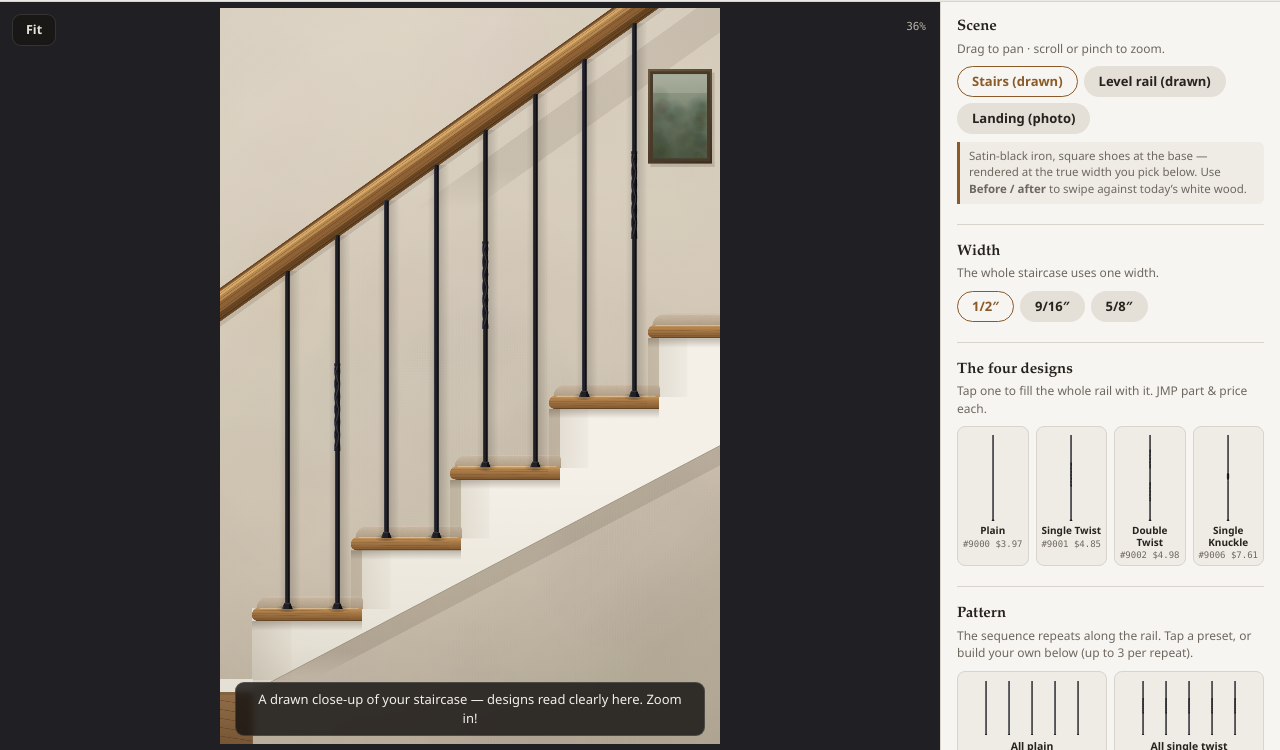
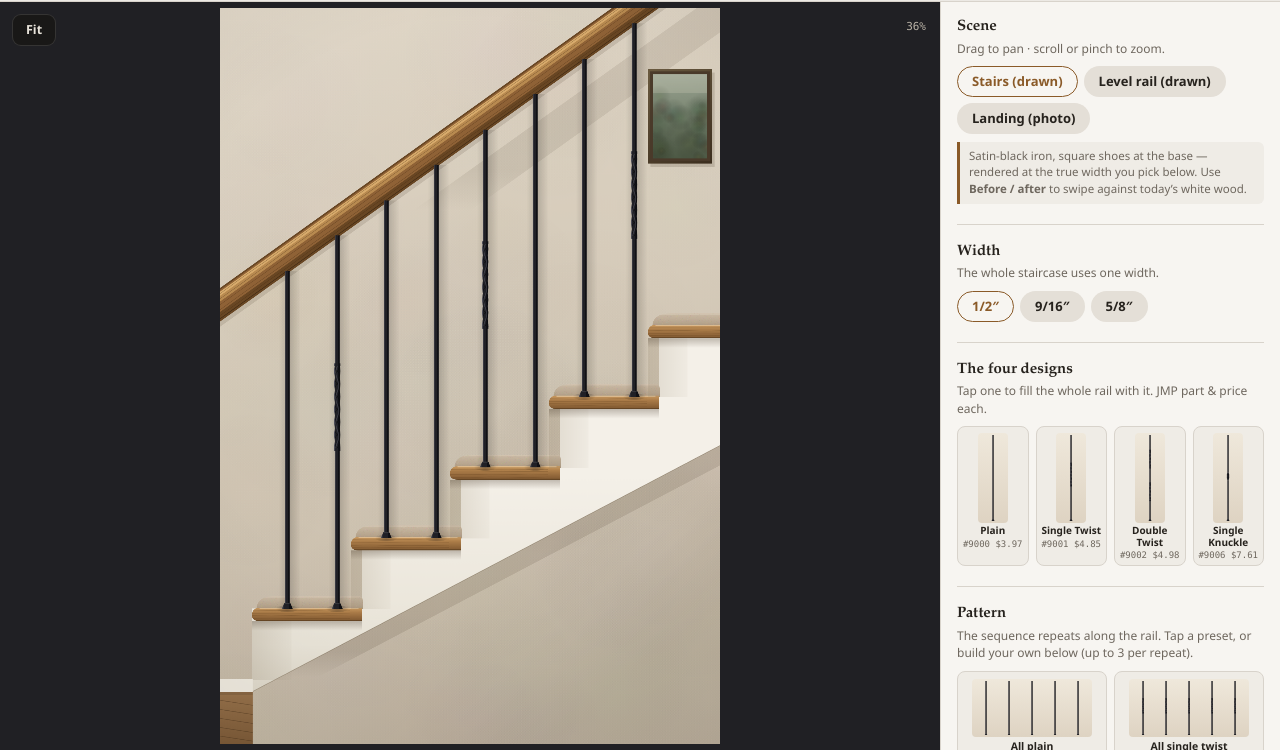
Before and after one commit to dougfraser/baluster-studio, a plain HTML site: page baluster-studio.html in a window 1280 px wide. Shown: the part 50-800 px from the top of the page. Drawn offline with Linux system fonts and the light colour scheme.

Commit message:
mobile fixes: light backdrop behind design/preset icons (dark mode), hints auto-dismiss, no scene-load toasts

```diff
--- a/baluster-studio.html
+++ b/baluster-studio.html
@@ -65,6 +65,7 @@
     display:flex;flex-direction:column;align-items:center;gap:2px}
   .dcard:hover{border-color:var(--accent)}
   .dcard.on{border-color:var(--accent);box-shadow:0 0 0 1px var(--accent)}
+  .dcard canvas, .pcard canvas{background:linear-gradient(#efe8db,#ded3c2);border-radius:4px}
   .dcard canvas{width:30px;height:90px}
   .dcard .dn{font-size:10px;line-height:1.15;text-align:center;font-weight:600}
   .dcard .dp{font:9px var(--mono);color:var(--muted)}
@@ -789,9 +790,6 @@ async function setScene(id){
   }
   S.split=null; $('beforeBtn').classList.remove('on');
   markScenes(); fitView(); updateCost(); invalidate(true); saveSoon();
-  setHint(id==='closeup' ? 'A drawn close-up of your staircase — designs read clearly here. Zoom in!'
-        : id==='level'   ? 'A drawn level run, like your landing. Great for seeing the pattern rhythm.'
-                         : 'Your upstairs landing, real photo. Swipe Before/after to compare with today.');
 }
 function markScenes(){
   document.querySelectorAll('#scenes .chip').forEach(c=>c.classList.toggle('on', c.dataset.id===S.sceneId));
@@ -886,7 +884,12 @@ function fitView(){
   updateZoomLbl(); invalidate();
 }
 function updateZoomLbl(){ $('zoomlbl').textContent=Math.round(S.view.s*100)+'%'; }
-function setHint(t){ $('hint').textContent=t; $('hint').style.display=t?'block':'none'; }
+let hintTimer=null;
+function setHint(t){
+  $('hint').textContent=t; $('hint').style.display=t?'block':'none';
+  clearTimeout(hintTimer);
+  if(t) hintTimer=setTimeout(()=>{ $('hint').style.display='none'; }, 3500);
+}
 let pointers=new Map(), pinch=null;
 view.addEventListener('pointerdown',e=>{
   view.setPointerCapture(e.pointerId);
```
Also changed, not shown: index.html (+7 -4 lines).
